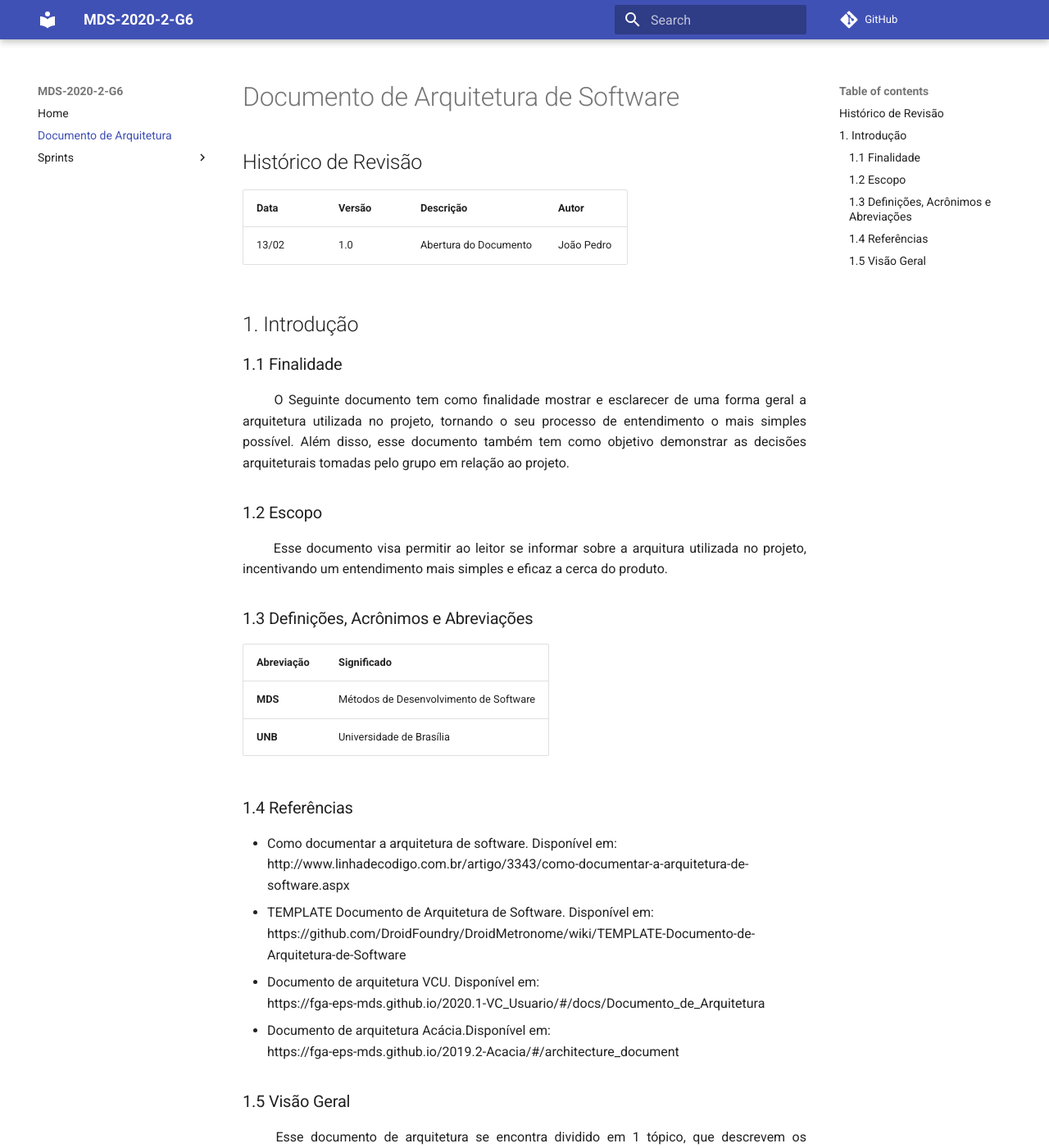
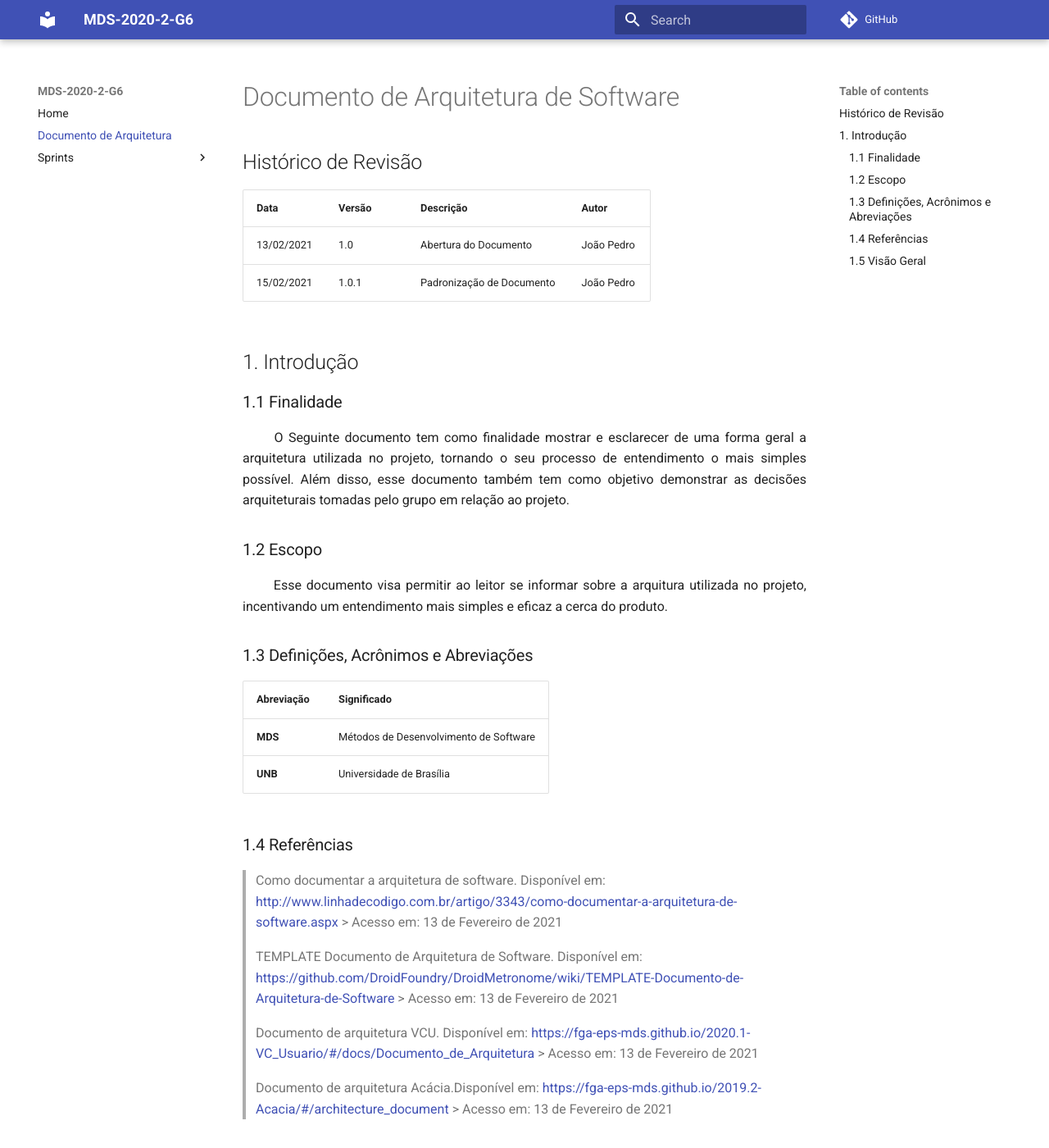
Before and after one commit to fga-eps-mds/2020.2-Hortum, an MkDocs documentation site: the page built from docs/Documento_de_arquitetura.md, in a window 1280 px wide and 1400 px high. Shown: the whole window at 82% size. Built offline with MkDocs 1.6.1 and Material for MkDocs 9.7.7, drawn with Linux system fonts in a browser that asks for light colours; comment, search, counter and statistics services are not loaded.

Commit message:
#11 Padronização de Documentos

```diff
--- a/docs/Documento_de_arquitetura.md
+++ b/docs/Documento_de_arquitetura.md
@@ -4,7 +4,8 @@
 
 Data|Versão|Descrição|Autor
 -|-|-|-
-13/02|1.0|Abertura do Documento|João Pedro
+13/02/2021|1.0|Abertura do Documento|João Pedro
+15/02/2021|1.0.1|Padronização de Documento|João Pedro
 
 ## 1. Introdução
 
@@ -25,10 +26,16 @@ Abreviação|Significado
 
 ### 1.4 Referências
 
-- Como documentar a arquitetura de software. Disponível em: </br> http://www.linhadecodigo.com.br/artigo/3343/como-documentar-a-arquitetura-de-software.aspx
-- TEMPLATE Documento de Arquitetura de Software. Disponível em: </br> https://github.com/DroidFoundry/DroidMetronome/wiki/TEMPLATE-Documento-de-Arquitetura-de-Software
-- Documento de arquitetura VCU. Disponível em: </br> https://fga-eps-mds.github.io/2020.1-VC_Usuario/#/docs/Documento_de_Arquitetura
-- Documento de arquitetura Acácia.Disponível em: </br> https://fga-eps-mds.github.io/2019.2-Acacia/#/architecture_document
+> Como documentar a arquitetura de software. Disponível em: [http://www.linhadecodigo.com.br/artigo/3343/como-documentar-a-arquitetura-de-software.aspx](http://www.linhadecodigo.com.br/artigo/3343/como-documentar-a-arquitetura-de-software.aspx) > Acesso em: 13 de Fevereiro de 2021
+
+> TEMPLATE Documento de Arquitetura de Software. Disponível em: [https://github.com/DroidFoundry/DroidMetronome/wiki/TEMPLATE-Documento-de-Arquitetura-de-Software](https://github.com/fga-eps-mds/MDS-2020-2-G6.git) > Acesso em: 13 de Fevereiro de 2021
+
+
+> Documento de arquitetura VCU. Disponível em: [https://fga-eps-mds.github.io/2020.1-VC_Usuario/#/docs/Documento_de_Arquitetura](https://fga-eps-mds.github.io/2020.1-VC_Usuario/#/docs/Documento_de_Arquitetura) > Acesso em: 13 de Fevereiro de 2021
+
+
+> Documento de arquitetura Acácia.Disponível em: [https://fga-eps-mds.github.io/2019.2-Acacia/#/architecture_document](https://github.com/fga-eps-mds/MDS-2020-2-G6.git) > Acesso em: 13 de Fevereiro de 2021
+
 
 ### 1.5 Visão Geral
 
```
